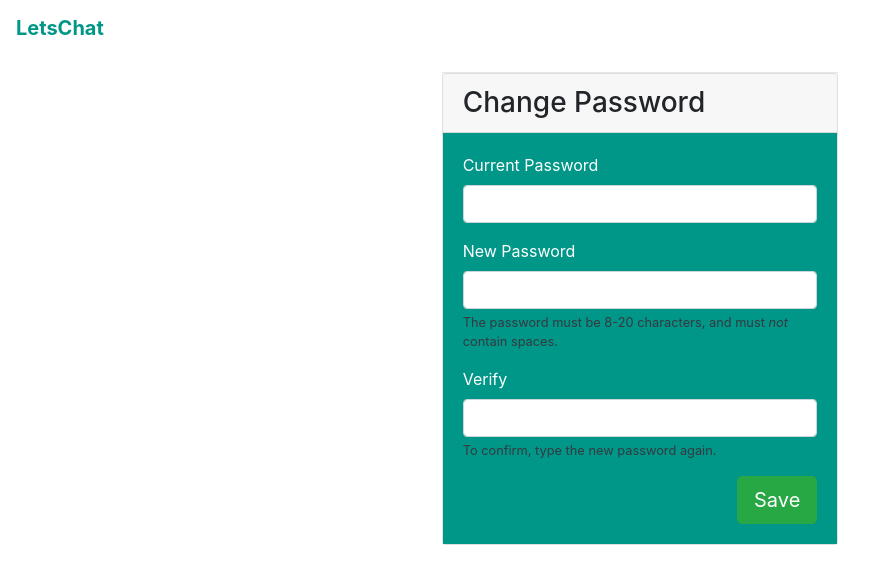
After one commit to the-pythonists/letsChat, a Django app: page /changepassword/ in a window 1280 px wide. The commit adds this page. Shown: the top 584 px of the page, without its empty margins (0-884 px from the left). Run offline with Django 3.2, Linux system fonts and the light colour scheme; some libraries are stand-ins or nearby versions.

Commit message:
Fixed TimeLine Issue and Added Change Password

```diff
--- a/SocialMedia/App/models.py
+++ b/SocialMedia/App/models.py
@@ -54,7 +54,7 @@ class UserPost(models.Model):
     post = models.ImageField(upload_to="profiles",blank=True)
     Message = models.CharField(max_length=5000,default="",blank=True)
     date = models.DateTimeField(default=datetime.now, blank=True)
-    userPic = models.CharField(max_length=50,default='',blank=True)
+    userPic = models.CharField(max_length=100,default='',blank=True)
 
 class Likes(models.Model):
     postId = models.CharField(max_length=100)
--- a/SocialMedia/App/templates/MyFriends.html
+++ b/SocialMedia/App/templates/MyFriends.html
@@ -6,11 +6,9 @@
         {% for query in myFriends %}
         {% for name in query %}
         <img src="{{name.profilePic.url}}">
-        <a href="{{name.userId}}">{{name.firstName}} {{name.lastName}}</a><br>
+        <a href="/profile/{{name.userName}}">{{name.firstName}} {{name.lastName}}</a><br>
         {% endfor %}
         {% endfor %}
 
-        <img src="{{img}}">
-
     </body>
 </html>
--- /dev/null
+++ b/SocialMedia/App/templates/changepwd.html
@@ -0,0 +1,70 @@
+<!doctype html>
+<html lang="en">
+  <head>
+    <!-- Required meta tags -->
+    <meta charset="utf-8">
+    <meta name="viewport" content="width=device-width, initial-scale=1, shrink-to-fit=no">
+
+    <!-- Bootstrap CSS -->
+    <link rel="stylesheet" href="https://stackpath.bootstrapcdn.com/bootstrap/4.3.1/css/bootstrap.min.css" integrity="sha384-ggOyR0iXCbMQv3Xipma34MD+dH/1fQ784/j6cY/iJTQUOhcWr7x9JvoRxT2MZw1T" crossorigin="anonymous">
+	<link rel="stylesheet" href="https://cdnjs.cloudflare.com/ajax/libs/font-awesome/4.7.0/css/font-awesome.min.css">
+     <link href="//maxcdn.bootstrapcdn.com/bootstrap/4.1.1/css/bootstrap.min.css" rel="stylesheet" id="bootstrap-css">
+<script src="//maxcdn.bootstrapcdn.com/bootstrap/4.1.1/js/bootstrap.min.js"></script>
+<script src="//cdnjs.cloudflare.com/ajax/libs/jquery/3.2.1/jquery.min.js"></script>
+	<title>Login Form</title>
+	<style>
+		#aaa {
+    background-color: steelblue;
+    color: #fff;
+  }
+
+	</style>
+  </head>
+  <body>
+    <nav class="navbar navbar-expand-lg navbar-secondary" style="margin-bottom:0px;margin-left:0px;margin-right:0px;">
+      <a class="navbar-brand" href="#" style="color:rgba(0, 150, 136, 1);font-weight: bold;">LetsChat</a>
+    </nav>
+  <div class="col-md-4 offset-md-4">
+                    <span class="anchor" id="formChangePassword"></span>
+                    <hr class="mb-0">
+					<div class="card">
+                        <div class="card-header">
+                          {{message}}
+                            <h3 class="mb-0">Change Password</h3>
+                        </div>
+                        <div class="card-body" style="background-color:rgba(0, 150, 136, 1); color:white;">
+                            <form class="form" role="form" autocomplete="off" action="/changepassword/" method="POST">{% csrf_token %}
+                                <div class="form-group">
+                                    <label for="inputPasswordOld">Current Password</label>
+                                    <input type="password" name="currentPass" class="form-control" id="inputPasswordOld" required="">
+                                </div>
+                                <div class="form-group">
+                                    <label for="inputPasswordNew">New Password</label>
+                                    <input type="password" name="newPass" class="form-control" id="inputPasswordNew" required="">
+                                    <span class="form-text small text-dark">
+                                            The password must be 8-20 characters, and must <em>not</em> contain spaces.
+                                        </span>
+                                </div>
+                                <div class="form-group">
+                                    <label for="inputPasswordNewVerify">Verify</label>
+                                    <input type="password" name="confirmPass" class="form-control" id="inputPasswordNewVerify" required="">
+                                    <span class="form-text small text-dark">
+                                            To confirm, type the new password again.
+                                        </span>
+                                </div>
+                                <div class="form-group">
+                                    <button type="submit" class="btn btn-success btn-lg float-right">Save</button>
+                                </div>
+                            </form>
+                        </div>
+                    </div>
+                    <!-- /form card change password -->
+
+                </div>
+    <!-- Optional JavaScript -->
+    <!-- jQuery first, then Popper.js, then Bootstrap JS -->
+    <script src="https://code.jquery.com/jquery-3.3.1.slim.min.js" integrity="sha384-q8i/X+965DzO0rT7abK41JStQIAqVgRVzpbzo5smXKp4YfRvH+8abtTE1Pi6jizo" crossorigin="anonymous"></script>
+    <script src="https://cdnjs.cloudflare.com/ajax/libs/popper.js/1.14.7/umd/popper.min.js" integrity="sha384-UO2eT0CpHqdSJQ6hJty5KVphtPhzWj9WO1clHTMGa3JDZwrnQq4sF86dIHNDz0W1" crossorigin="anonymous"></script>
+    <script src="https://stackpath.bootstrapcdn.com/bootstrap/4.3.1/js/bootstrap.min.js" integrity="sha384-JjSmVgyd0p3pXB1rRibZUAYoIIy6OrQ6VrjIEaFf/nJGzIxFDsf4x0xIM+B07jRM" crossorigin="anonymous"></script>
+  </body>
+</html>
--- a/SocialMedia/App/views.py
+++ b/SocialMedia/App/views.py
@@ -21,7 +21,7 @@ def index(request):
 		userData = UserPost.objects.filter(userId=request.session['user']).order_by('-date') # '-' for descending order
 
 		friends = AllFriends.objects.get(userId=request.session['user']).Friends
-		# print(friends)
+
 		postList = []
 		def UserAllPost():
 			for item in userData:
@@ -37,7 +37,10 @@ def index(request):
 		for item in AllPost:
 			postList.append(item)
 		# print(postList)
-		params = {'userInfo':userInfo,'userData':postList}
+		postList.sort(key=lambda x: x.date,reverse = True)
+		# print(postList)
+
+		params = {'userInfo':userInfo,'userData':postList,'date_now':datetime.datetime.now()}
 		return render(request,'DashBoard.html',params)
 	else:
 		return render(request,'index.html')
@@ -59,14 +62,13 @@ def signup(request):
 				return render(request,'CreateAccount.html',{'message':'Account Already Present with Given Mobile Number'})
 			else:
 				accountSave = userRegistration(userId=email, firstName=fName, lastName=lName, userName=username,
-				mobile=mobile,emailAddress = email, password = make_password(pwd))
+				mobile=mobile,emailAddress = email, password = makemake_password(pwd))
 				accountSave.save()
+				# Creating Blank Frined List
 				AllFriends(userId=email).save()
 				return HttpResponseRedirect('/')
-			# return HttpResponse('Account Created')
-
 		else:
-			return HttpResponse("NotSame")
+			return render(request,'CreateAccount.html',{'message':'Incorrect OTP'})
 	else:
 		return render(request,'CreateAccount.html')
 
@@ -82,10 +84,8 @@ def uservalidate(request):
 @csrf_exempt
 def OtpGeneration(request):
 	Email=request.POST.get('Email','DefaultValue')
-	# print(Email)
-	RandomValue=random.randint(1001,99999)
-	RandomValue="LetsChat"+str(RandomValue)
-	print(RandomValue)
+	RandomValue="LetsChat"+str(random.randint(1001,99999))
+	# print(RandomValue)
 	message=f"Your Email Address  {Email}  Your OTP is {RandomValue} Do not share your password to anyone."
 	send_mail(
     	'LetsChat',
@@ -98,16 +98,17 @@ def OtpGeneration(request):
 	return JsonResponse({'Result':"Successfully"})
 
 def myfriends(request):
-	lt = []
+	fList = []
 	friendList = AllFriends.objects.get(userId=request.session['user']).Friends
 	for name in friendList:
-		lt.append(userRegistration.objects.filter(userId=name))
+		fList.append(userRegistration.objects.filter(userId=name))
 
-	params = {'myFriends':lt}
+	params = {'myFriends':fList}
 	return render(request,'MyFriends.html',params)
 
 @csrf_exempt
 def postlike(request):
+	# INCOMPLETE AS OF NOW
 	Id = request.POST.get('postID')
 	likes = Likes.objects.get(postId=Id)
 	postLikedBy = request.session['user']
@@ -127,13 +128,10 @@ def login(request):
 			request.session['user'] = str(loginValidate.userId)
 			name = request.session['user']
 			request.session['name'] = str(loginValidate.firstName) + ' ' + str(loginValidate.lastName)
-			request.session['pic'] = str(loginValidate.profilePic)
+			request.session['pic'] = str(loginValidate.profilePic) # THIS LINE IS CURRENTLY NOT IN USE
 			return HttpResponseRedirect('/')
-
 		else:
-			return HttpResponse('Error')
-
-			# return render(request,'index.html')
+			return render(request,'index.html',{'message':'Please Check Your Email and Password'})
 	else:
 		if request.session.has_key('user'):
 			return HttpResponseRedirect('/')
@@ -141,6 +139,7 @@ def login(request):
 			return render(request,'index.html')
 
 def notifications(request):
+	# IT IS INCOMPLETE ONLY DIPLAYS FRIEND REQUESTS
 	fRequests = Friend_Requests.objects.filter(receiverId=request.session['user'])
 	# for i in fRequests:
 
@@ -156,12 +155,8 @@ def album(request):
 	else:
 		return HttpResponseRedirect('/')
 
-def profile(request):
-	# Checking if profile is of other person or self profile
-	if request.method == 'POST':
-		profileId = request.POST.get('profile')
-	else:
-		profileId = request.session['user']
+def profile(request,user):
+	profileId = userRegistration.objects.get(userName=user).userId
 	profileDetail = userRegistration.objects.filter(userId=profileId)
 
 	# checking if searched person is req receiver or sender
@@ -262,7 +257,7 @@ def liveSearchProcess(request):
 def addfriend(request):
 	profileId = request.POST.get('profileId')
 	action = request.POST.get('action')
-	request.session['friendProfile'] = profileId
+	request.session['friendProfile'] = profileId # USED IN NEXT FUNCTION FOR REQUEST CONFIRM
 
 	if action == 'add':
 		sendRequest = Friend_Requests(senderId=request.session['user'],receiverId=profileId,senderName=request.session['name'])
@@ -287,9 +282,7 @@ def addfriend(request):
 		return JsonResponse({"Result":"Successfully Removed"})
 
 	elif action == 'confirm':
-		print('here')
 		return HttpResponseRedirect('/requestConfirm')
-		# return JsonResponse({'Result':'Successfully Confirmed'})
 	else:
 		return JsonResponse({'Result':'Nothing Done'})
 
@@ -303,11 +296,9 @@ def requestConfirm(request):
 	# friendId = 'test@gmail.com'
 	# action = 1
 	else:
-		print('called')
-		friendId = request.session['friendProfile']
+		friendId = request.session['friendProfile'] # GETTING VALUE FROM PREVIOUS FUNCTION ADD FRIEND
 		myId = request.session['user']
 		action = 'add'
-
 	if action == 'add':
 
 		myList = AllFriends.objects.get(userId=myId)
@@ -319,8 +310,6 @@ def requestConfirm(request):
 		friendList.Friends.append(myId)
 		friendNewList = friendList.Friends
 		AllFriends.objects.filter(userId=friendId).update(userId=friendId,Friends=friendNewList)
-
-
 
 	Friend_Requests.objects.filter(senderId=friendId,receiverId=myId).delete()
 
@@ -348,7 +337,7 @@ def PostSubmission(request):
 		PostStatus=UserPost(postId=Id,userId=user,userName=request.session['name'],post=PostMedia,
 		Message=PostMessage,userPic='/media/'+str(userRegistration.objects.get(userId=user).profilePic)
 		).save()
-		# print('/media/'+str(userRegistration.objects.get(userId=user).profilePic))
+
 		likes = Likes(postId=Id).save()
 		return HttpResponseRedirect('/')
 	else:
@@ -380,4 +369,52 @@ def userCoverInsert(request):
 def test(request):
 	img = '/media/media/profile.jpeg'
 	'/media/'+ 'media/profile.jpeg'
-	return render(request,'MyFriends.html',{'img':img})
+	return render(request,'changepwd.html',{'img':img})
+
+@csrf_exempt
+def userIntroInsert(request):
+	if request.method == "POST":
+		v1 = request.session['Watchprofile']
+		v2 = request.session['user']
+		if  v1 == v2:
+			quote = request.POST.get('quote','DefaultValue')
+			dOB = request.POST.get('dOB','DefaultValue')
+			gender = request.POST.get('gender','DefaultValue')
+			if(gender == "Gender"):
+				gender = ""
+			mobileNumber = request.POST.get('mobileNumber','DefaultValue')
+			countryName = request.POST.get('countryName','DefaultValue')
+			cityName = request.POST.get('cityName','DefaultValue')
+			currentEducation = request.POST.get('currentEducation','DefaultValue')
+			educationStartYear = request.POST.get('educationStartYear','DefaultValue')
+			educationEndYear = request.POST.get('educationEndYear','DefaultValue')
+			companyName = request.POST.get('companyName','DefaultValue')
+			companyPosition = request.POST.get('companyPosition','DefaultValue')
+			companyCity = request.POST.get('companyCity','DefaultValue')
+			companyDescription = request.POST.get('companyDescription','DefaultValue')
+			status=userRegistration.objects.filter(userId=v2).update(quote=quote,dOB=dOB,gender=gender,mobile=mobileNumber,countryName=countryName,
+				cityName=cityName,currentEducation=currentEducation,educationStartYear=educationStartYear,educationEndYear=educationEndYear,companyName=companyName,companyPosition=companyPosition,companyCity=companyCity,companyDescription=companyDescription)
+
+			return HttpResponse("<h1>Done</h1>")
+
+def changepassword(request):
+	if request.method == 'POST':
+		currentPass = request.POST.get('currentPass')
+		newPass = request.POST.get('newPass')
+		confirmPass = request.POST.get('confirmPass')
+		if newPass != confirmPass:
+			message = "Password Do not match"
+			return render(request,'changepwd.html',{'message':message})
+		else:
+			encryptCurrentPass = userRegistration.objects.get(userId=request.session['user']).password
+
+			if check_password(currentPass,encryptCurrentPass) == True:
+				userRegistration.objects.filter(userId=request.session['user']).update(password=make_password(newPass))
+				# return render(request,'changepwd.html',{'message':'Password Changed Successfully.Please Login Again'})
+
+				del request.session['user']
+				return HttpResponseRedirect('/')
+			else:
+				return HttpResponse('pasword not match')
+	else:
+		return render(request,'changepwd.html')
--- a/SocialMedia/SocialMedia/settings.py
+++ b/SocialMedia/SocialMedia/settings.py
@@ -37,6 +37,7 @@ INSTALLED_APPS = [
     'django.contrib.sessions',
     'django.contrib.messages',
     'django.contrib.staticfiles',
+    'django.contrib.humanize',
     'App',
 ]
 
@@ -106,7 +107,7 @@ AUTH_PASSWORD_VALIDATORS = [
 
 LANGUAGE_CODE = 'en-us'
 
-TIME_ZONE = 'UTC'
+TIME_ZONE = 'Asia/Kolkata'
 
 USE_I18N = True
 
--- a/SocialMedia/SocialMedia/urls.py
+++ b/SocialMedia/SocialMedia/urls.py
@@ -21,6 +21,7 @@ from App import views
 
 urlpatterns = [
     path('admin/', admin.site.urls),
+    path('changepassword/',views.changepassword,name='changepassword'),
     path('test/',views.test,name='test'),
     path('logout/',views.logout,name='logout'),
     path('',views.index,name='index'),
@@ -32,7 +33,7 @@ urlpatterns = [
     path("PostSubmission/",views.PostSubmission,name="PostSubmission"),
     path("postlike/",views.postlike,name="postlike"),
     path("album/",views.album,name="album"),
-    path("profile/",views.profile,name="profile"),
+    path("profile/<str:user>/",views.profile,name="profile"),
     path("myfriends/",views.myfriends,name="myfriends"),
     path("addfriend/",views.addfriend,name="addfriend"),
     path("requestConfirm/",views.requestConfirm,name="requestConfirm"),
@@ -44,6 +45,7 @@ urlpatterns = [
     path("outgoingRequest/",views.outgoingRequest,name="outgoingRequest"),#incoming Request
     path("Userprofile/",views.Userprofile,name="Userprofile"),#User Profile
     path("userProfileInsert/",views.userProfileInsert,name="userProfileInsert"),#User Profile Store
+    path("userIntroInsert/",views.userIntroInsert,name="userIntroInsert"),#Intro Insert
 
 ]
 
```
Also changed, not shown: SocialMedia/App/templates/DashBoard.html (+17 -6 lines), SocialMedia/App/templates/Search.html (+2 -8 lines), SocialMedia/App/migrations/0030_auto_20200516_0041.py (added), SocialMedia/db.sqlite3, SocialMedia/media/profiles/IMG-20180129-WA0073.jpg (added).
